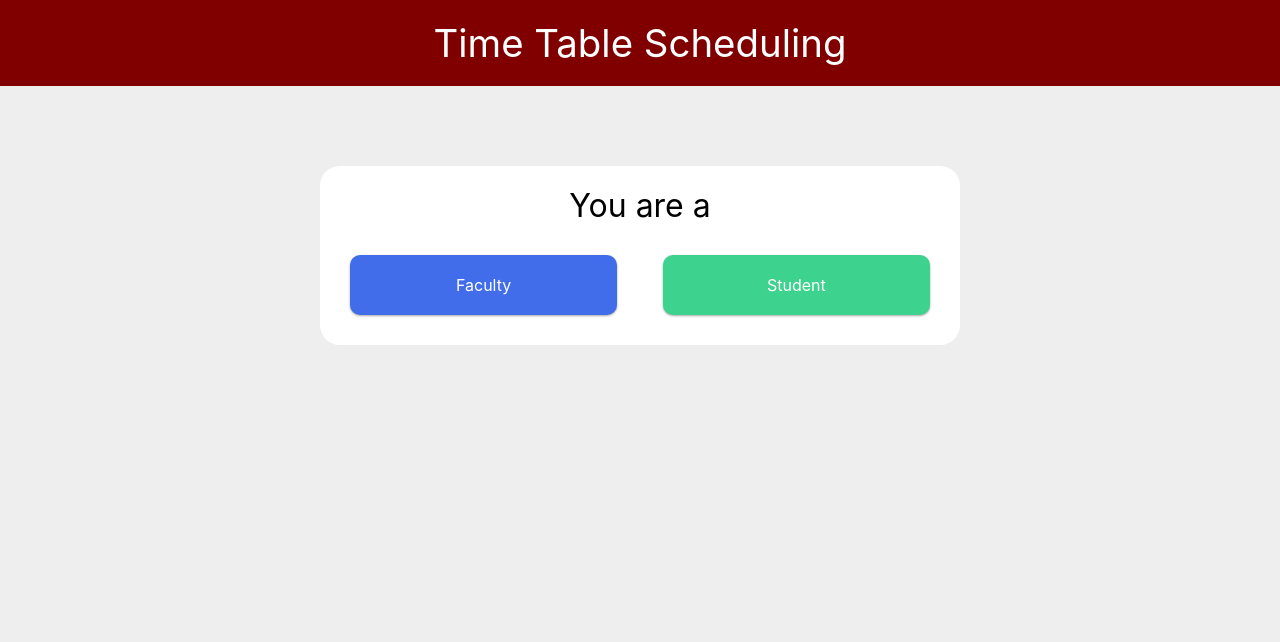
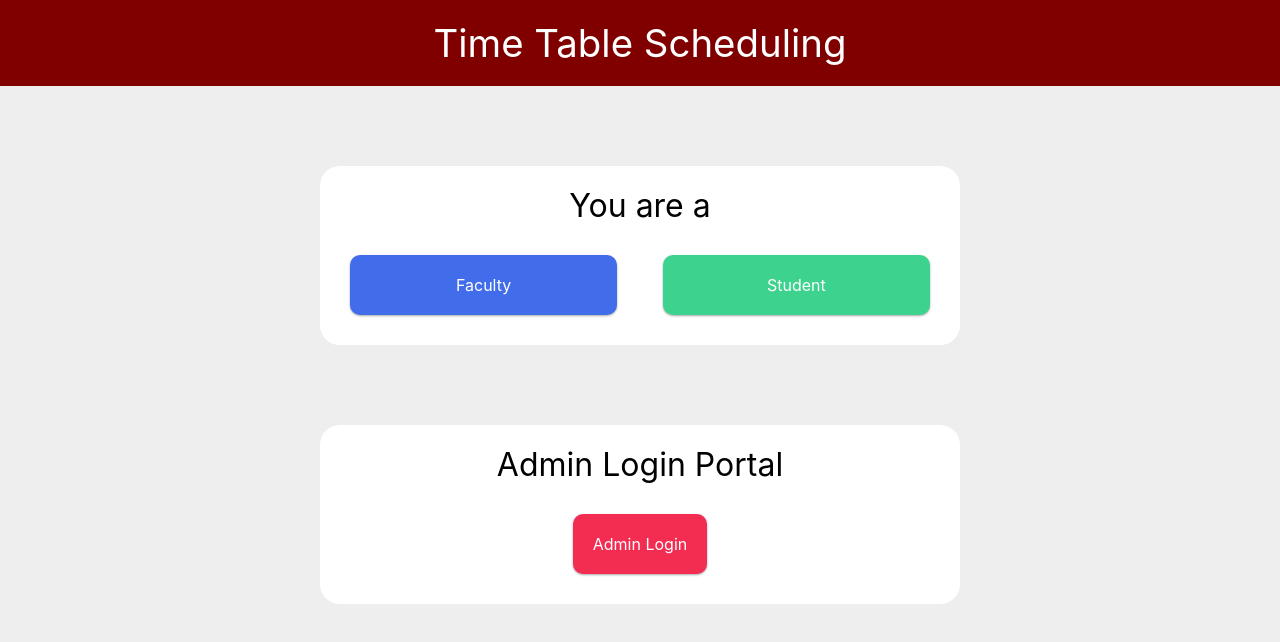
Before and after one commit to IshaanRawat/tts-ui, a React (Create React App) app: page / in a window 1280 px wide. Shown: the top 642 px of the page. Built offline with nearby package versions, Linux system fonts and the light colour scheme.

Commit message:
Added admin login portal

```diff
--- a/src/components/Section/LoginSection/index.js
+++ b/src/components/Section/LoginSection/index.js
@@ -1,8 +1,9 @@
-import React from 'react';
+import React, {Fragment} from 'react';
 import {Link} from 'react-router-dom';
 
 const loginSection = () => {
   return(
+    <Fragment>
       <section id="login-section">
         <div className="section-heading">You are a</div>
         <div className="chain">
@@ -10,7 +11,13 @@ const loginSection = () => {
           <Link className="six pockets button green" to="/student">Student</Link>
         </div>
       </section>
-
+      <section id="login-section">
+        <div className="section-heading">Admin Login Portal</div>
+        <div className="text-center">
+          <Link className="button red" to="/admin">Admin Login</Link>
+        </div>
+      </section>
+    </Fragment>
   );
 };
 
```
Lines whose indentation alone changed are shown as unchanged.
